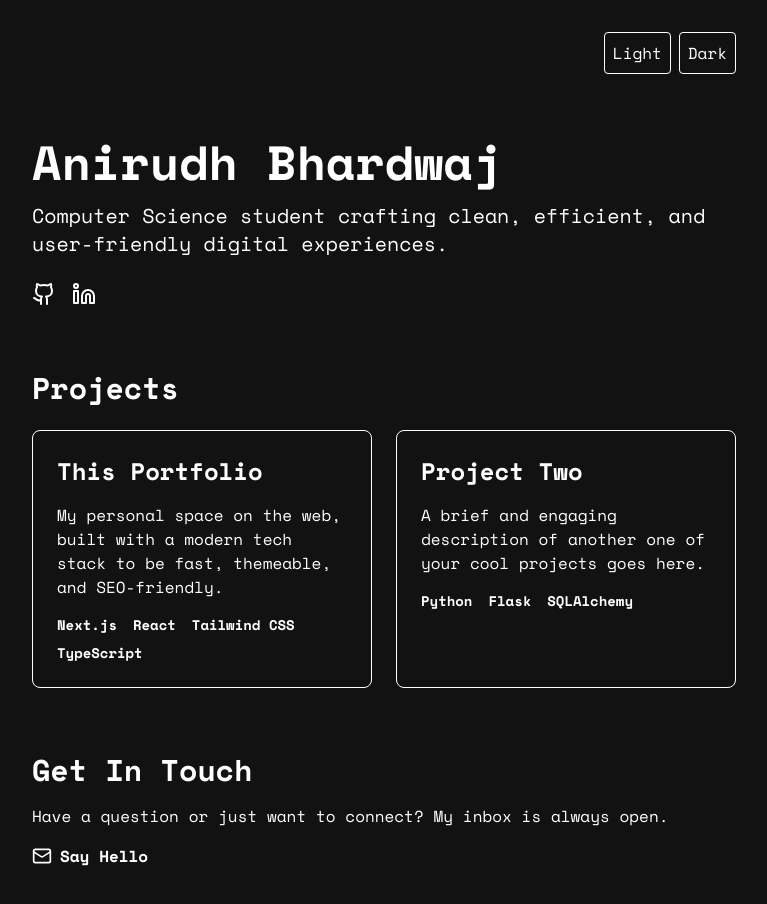
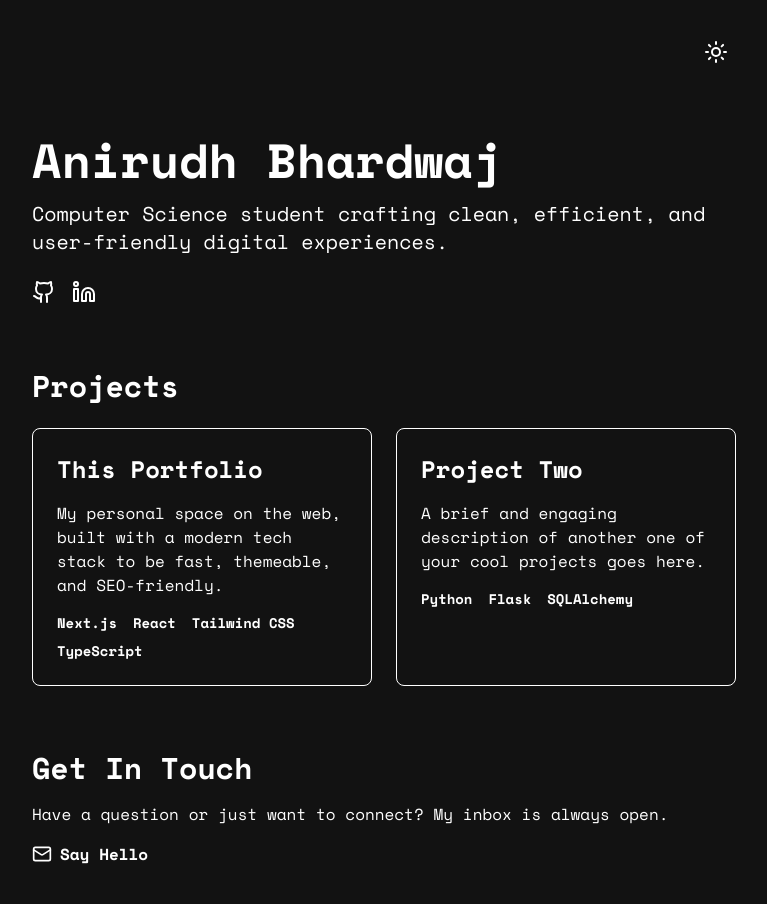
Before and after one commit to anirudh242/anirudh242.github.io, a Next.js app: page / in a window 1280 px wide. Shown: the whole page, without its empty margins (256-1023 px from the left). Built offline with nearby package versions, Linux system fonts and the light colour scheme.

Commit message:
nice theme switcher

```diff
--- a/components/ThemeSwitcher.tsx
+++ b/components/ThemeSwitcher.tsx
@@ -1,24 +1,75 @@
+// 'use client';
+
+// import { useTheme } from 'next-themes';
+
+// export function ThemeSwitcher() {
+//   const { setTheme } = useTheme();
+
+//   return (
+//     <div className="flex gap-2">
+//       <button
+//         onClick={() => setTheme('light')}
+//         className="p-2 border border-muted dark:border-muted-dark rounded"
+//       >
+//         Light
+//       </button>
+//       <button
+//         onClick={() => setTheme('dark')}
+//         className="p-2 border border-muted dark:border-muted-dark rounded"
+//       >
+//         Dark
+//       </button>
+//     </div>
+//   );
+// }
+
 'use client';
 
+import { useState, useEffect } from 'react';
 import { useTheme } from 'next-themes';
+import { Moon, Sun } from 'lucide-react';
 
-export function ThemeSwitcher() {
-  const { setTheme } = useTheme();
+export const ThemeSwitcher = () => {
+  const [mounted, setMounted] = useState(false);
+  const { theme, setTheme } = useTheme();
+
+  useEffect(() => {
+    setMounted(true);
+  }, []);
+
+  if (!mounted) {
+    // Render a placeholder to prevent layout shift
+    return <div className="w-10 h-10" />;
+  }
+
+  const isDarkMode = theme === 'dark';
+
+  const toggleTheme = () => {
+    setTheme(isDarkMode ? 'light' : 'dark');
+  };
 
   return (
-    <div className="flex gap-2">
-      <button
-        onClick={() => setTheme('light')}
-        className="p-2 border border-muted dark:border-muted-dark rounded"
-      >
-        Light
-      </button>
-      <button
-        onClick={() => setTheme('dark')}
-        className="p-2 border border-muted dark:border-muted-dark rounded"
-      >
-        Dark
-      </button>
-    </div>
+    <button
+      onClick={toggleTheme}
+      aria-label="Toggle theme"
+      title={isDarkMode ? 'Activate Light Mode' : 'Activate Dark Mode'}
+      className="relative flex items-center justify-center w-10 h-10 rounded-full bg-transparent text-slate-700 dark:text-slate-300 hover:cursor-pointer transition-colors duration-200 focus:outline-none focus-visible:ring-2 focus-visible:ring-offset-2 focus-visible:ring-indigo-500 dark:focus-visible:ring-offset-slate-900"
+    >
+      <Sun
+        className={`absolute h-6 w-6 text-[#FFFFFF] transition-all duration-300 ease-in-out transform ${
+          isDarkMode
+            ? 'rotate-0 scale-100 opacity-100'
+            : '-rotate-90 scale-50 opacity-0'
+        }`}
+      />
+
+      <Moon
+        className={`absolute h-6 w-6 text-[#1C1B22] transition-all duration-300 ease-in-out transform ${
+          isDarkMode
+            ? 'rotate-90 scale-50 opacity-0'
+            : 'rotate-0 scale-100 opacity-100'
+        }`}
+      />
+    </button>
   );
-}
+};
```
